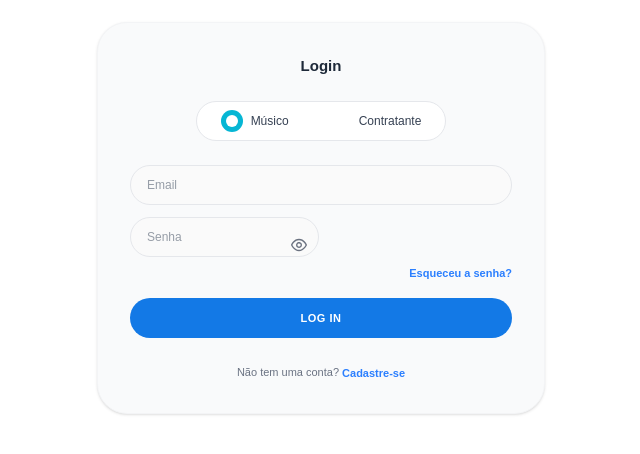
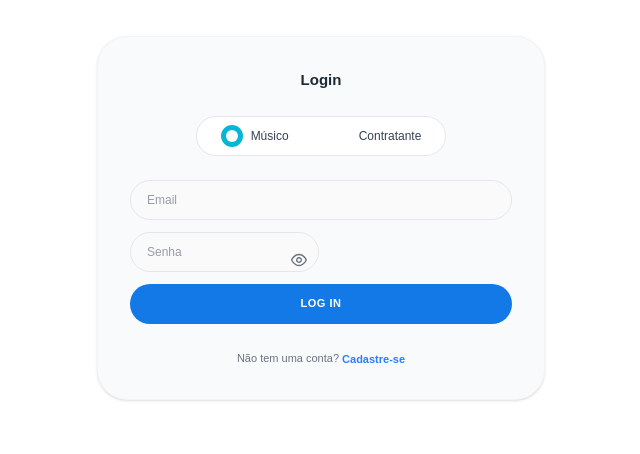
Before and after one commit to matheuschagasb/SI-PI4-2025-T1-G01, a Next.js app in the folder soundbridge-front/: page /Login in a window 1280 px wide. Shown: the part 182-636 px from the top of the page, without its empty margins (319-959 px from the left). Built offline with nearby package versions, Linux system fonts and the light colour scheme; a web font is replaced by a local one.

Commit message:
removed forgot password

```diff
--- a/soundbridge-front/src/app/Login/page.tsx
+++ b/soundbridge-front/src/app/Login/page.tsx
@@ -125,15 +125,17 @@ export default function LoginPage() {
                         inputStyle={inputStyle}
                     />
 
+                    {/*
                     <div className="flex justify-end -mt-1 mb-1">
                         <Button
-                            label="Esqueceu a senha?"
+                            label="Esqueceu a senha?"SS
                             className="p-button-link p-0 text-blue-500 text-[11px]"
                             type="button"
                             onClick={() => router.push('/ForgotPassword')}
                             tabIndex={-1}
-                        />
+                        />SS
                     </div>
+                    */}
 
                     {error && (
                         <div className="text-red-500 text-center text-xs mb-2">
```
